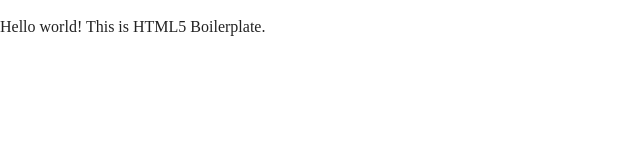
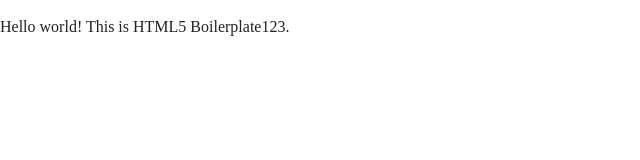
Before and after one commit to sergeyman/My_Landing_Page_2, a plain HTML site: page index.html in a window 1280 px wide. Shown: the full height of the page, 0-640 px from the left. Drawn offline with nearby package versions, Linux system fonts and the light colour scheme.

Commit message:
Subject
Codesandbox test commit

```diff
--- a/index.html
+++ b/index.html
@@ -23,7 +23,7 @@
   <![endif]-->
 
   <!-- Add your site or application content here -->
-  <p>Hello world! This is HTML5 Boilerplate.</p>
+  <p>Hello world! This is HTML5 Boilerplate123.</p>
   <script src="js/vendor/modernizr-3.7.1.min.js"></script>
   <script src="https://code.jquery.com/jquery-3.4.1.min.js" integrity="sha256-CSXorXvZcTkaix6Yvo6HppcZGetbYMGWSFlBw8HfCJo=" crossorigin="anonymous"></script>
   <script>window.jQuery || document.write('<script src="js/vendor/jquery-3.4.1.min.js"><\/script>')</script>
```
